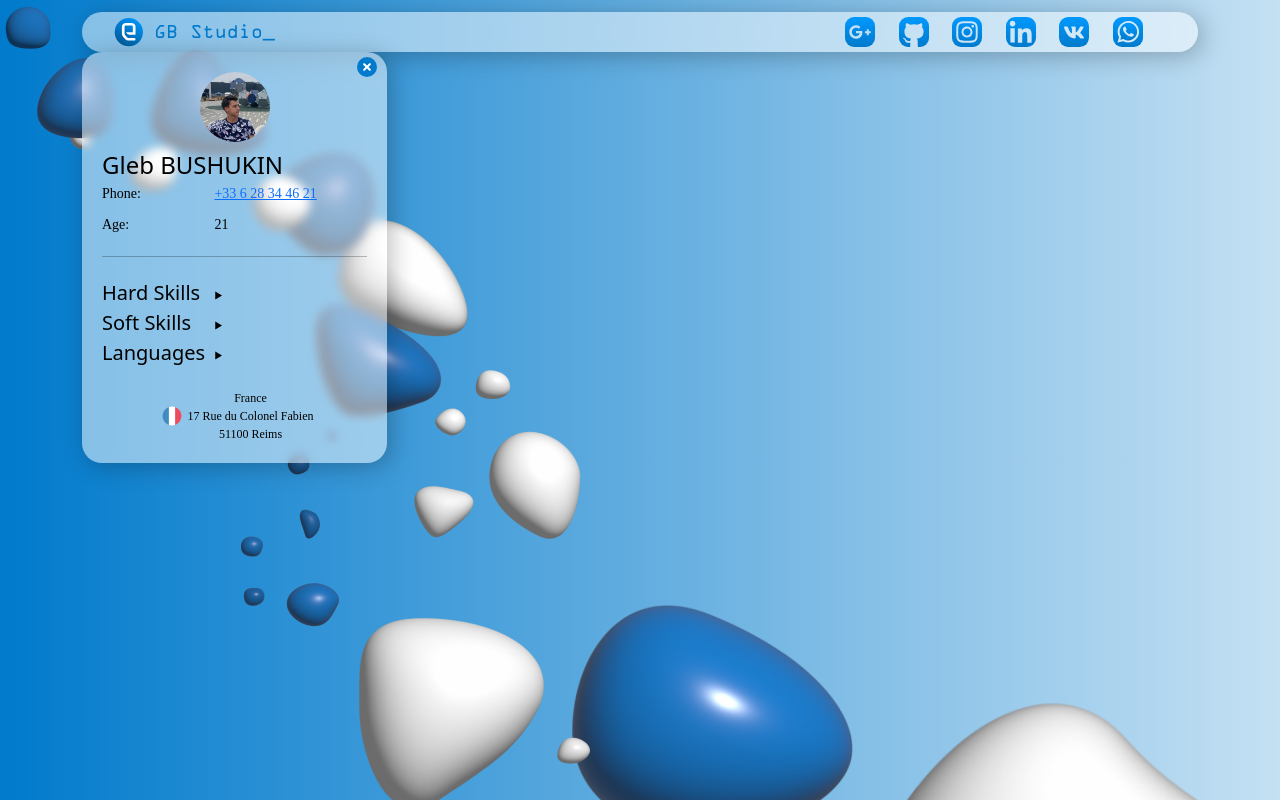
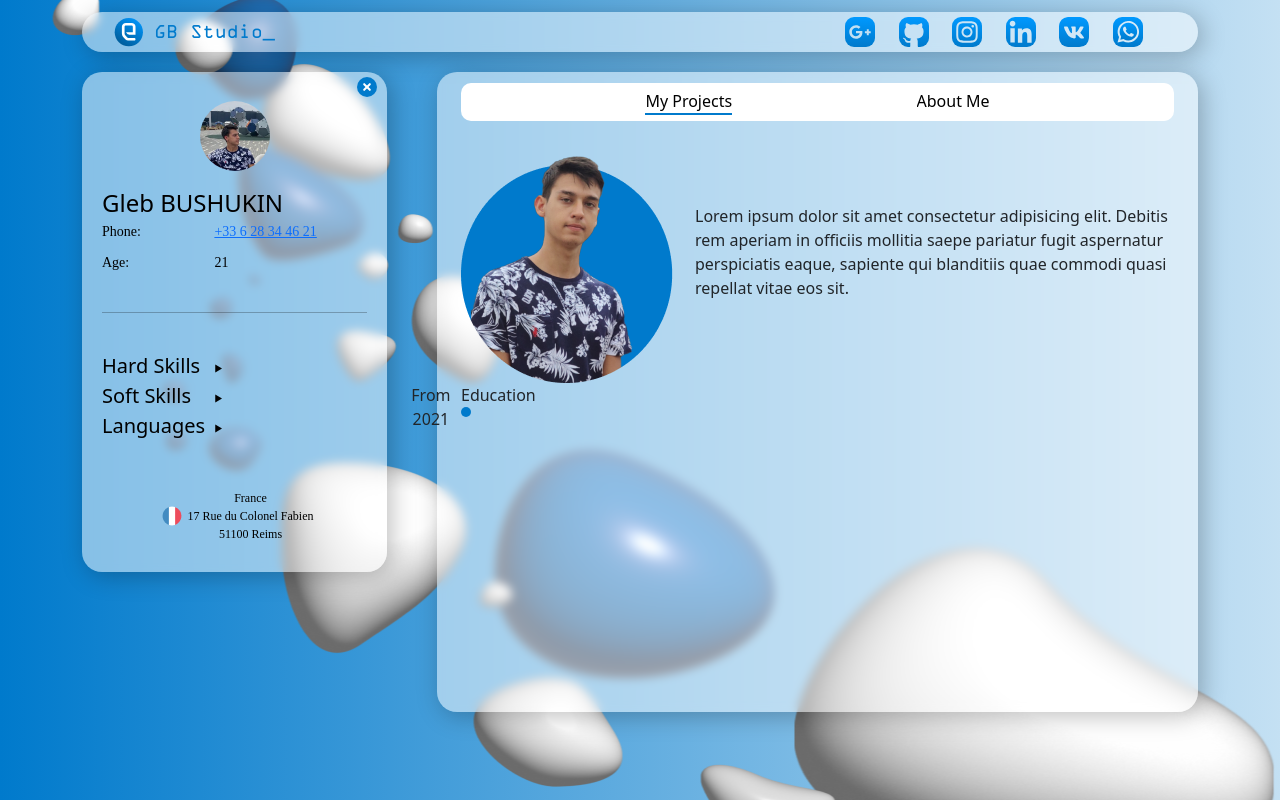
Before and after one commit to NemoZon/my-portfolio, a React (Create React App) app: page / in a window 1280 px wide. Built offline with nearby package versions, Linux system fonts and the light colour scheme.

Commit message:
+Main Page, NavMainPage, MyBtn

```diff
--- a/src/App.css
+++ b/src/App.css
@@ -12,6 +12,7 @@
 body {
   background-image: url("./img/background/bubles.png"),
                     linear-gradient(90deg, #007ACC 0%, #ffffff 130%);
+  background-position: center ;
 }
 
 ::-webkit-scrollbar{
@@ -25,3 +26,9 @@ body {
   border-radius: 100px;
   background-color:#007acca1;
 }
+
+.content {
+  display: flex;
+  margin-top: 20px;
+  justify-content: space-between;
+}
--- a/src/App.js
+++ b/src/App.js
@@ -2,6 +2,7 @@ import React, {useState} from 'react';
 import './App.css';
 import MyNav from './components/UI/navbar/MyNav';
 import MyPortfolio from './components/MyPortfolio';
+import MyMainPage from './components/MyMainPage';
 
 
 function App() {
@@ -14,7 +15,6 @@ function App() {
     timeout = setTimeout(()=>{
       preloader.style.display = "none"
       setLoading(false)
-      console.log("hello");
     }, 2000)
   } else {
     clearTimeout(timeout)
@@ -25,7 +25,10 @@ function App() {
     !loading &&
     <div className='container'>
       <MyNav text="GB Studio_" logo="./img/logo/logo.svg" />
-      <MyPortfolio></MyPortfolio>
+      <div className='content'>
+        <MyPortfolio></MyPortfolio>
+        <MyMainPage></MyMainPage>
+      </div>
     </div>
   );
 }
--- /dev/null
+++ b/src/components/MyMainPage.jsx
@@ -0,0 +1,32 @@
+import React from 'react'
+import classes from './MyMainPage.module.css'
+import MyNavBtn from './UI/navbar/MyNavBtn'
+
+export default function MyMainPage(props) {
+    return (
+        <section className={classes.main} {...props}>
+            <MyNavBtn list={[
+                    {
+                        id: 1,
+                        children: "My Projects",
+                        active: true
+                    },
+                    {
+                        id: 2,
+                        children: "About Me",
+                        active: false
+                    }
+                ]}/>
+            <div className={classes.description}>
+                <img src='./img/avatars/Avatar.png'></img>
+                <div>
+                    Lorem ipsum dolor sit amet consectetur adipisicing elit. Debitis rem aperiam in officiis mollitia saepe pariatur fugit aspernatur perspiciatis eaque, sapiente qui blanditiis quae commodi quasi repellat vitae eos sit.
+                </div>
+            </div>
+            <section>
+                <div className={classes.title}>Education</div>
+                <div className={classes.point}></div>
+            </section>
+        </section>
+    )
+}
--- /dev/null
+++ b/src/components/MyMainPage.module.css
@@ -0,0 +1,34 @@
+.main {
+    margin-left: 50px;
+    background: rgba(255, 255, 255, 0.5);
+    box-shadow: 4px 4px 25px rgba(0, 0, 0, 0.25);
+    backdrop-filter: blur(5px);
+    /* Note: backdrop-filter has minimal browser support */
+    height: 80vh;
+    border-radius: 20px;
+    padding: 11px 24px;
+}
+
+.description{
+    display: flex;
+    align-items: center;
+    justify-content: space-between;
+}
+
+.point {
+    position: relative;
+    border-radius: 100%;
+    width: 10px;
+    height: 10px;
+    background-color: #007ACC;
+}
+
+.point::before {
+    content: "From 2021";
+    text-align: center;
+    font-weight: 500;
+    position: absolute;
+    left: -10px;
+    top: 0;
+    transform: translateX(-100%) translateY(-50%);
+}
--- a/src/components/MyPortfolio.module.css
+++ b/src/components/MyPortfolio.module.css
@@ -1,5 +1,6 @@
 .portfolio {
     position: relative;
+    transition: margin-bottom 1s;
     width: 100%;
     padding: 20px;
     background: rgba(255, 255, 255, 0.5);
@@ -9,7 +10,7 @@
     border-radius: 20px;
     max-width: 305px;
     color: black;
-    min-height: 200px;
+    max-height: 500px;
 }
 
 .portfolio__content {
@@ -171,14 +172,17 @@
 @keyframes close {
     0%{
         width: 100%;
+
     }
     100%{
         width: 5%;
+
     }
 }
 @keyframes openAnimation {
     0%{
         width: 5%;
+
     }
     100%{
         width: 100%;
--- /dev/null
+++ b/src/components/UI/button/MyBtn.jsx
@@ -0,0 +1,11 @@
+import React from 'react'
+import classes from './MyBtn.module.css'
+
+export default function MyBtn({id, children, active, f, ...props}) {
+    return (
+        <div className={classes.container} style={{overflow: "hidden"}}>
+            <button className={classes.btn} onClick={()=>f(id)} {...props}>{children}</button>
+            <span className={active?classes.span_active:classes.span_disabled} ></span>
+        </div>
+    )
+}
--- /dev/null
+++ b/src/components/UI/button/MyBtn.module.css
@@ -0,0 +1,43 @@
+.btn {
+    /* position: relative; */
+    text-align: center;
+    text-transform: capitalize;
+    font-size: 16px;
+    font-weight: 400;
+    color: #000000;
+    border: none;
+    background-color: transparent;
+}
+.container {
+    display: flex;
+    flex-direction: column;
+}
+.span_disabled {
+    height: 2px;
+    background-color: #007acc;
+    animation: 0.3s btnDisabled ease-out;
+    animation-fill-mode: forwards;}
+.span_active {
+    height: 2px;
+    background-color: #007acc;
+    animation: 0.3s btnActive ease-in;
+    animation-fill-mode: forwards;
+}
+
+@keyframes btnActive {
+    0% {
+        width: 0%;
+    }
+    100% {
+        width: 100%;
+    }
+}
+
+@keyframes btnDisabled {
+    0% {
+        transform: translateX(0%);
+    }
+    100% {
+        transform: translateX(100%);
+    }
+}
--- /dev/null
+++ b/src/components/UI/navbar/MyNavBtn.jsx
@@ -0,0 +1,25 @@
+import React, {useState} from 'react'
+import MyBtn from '../button/MyBtn'
+import classes from './MyNavBtn.module.css'
+
+export default function MyNavBtn({list, ...props}) {
+    const [activeList, setActiveList] = useState(list);
+    const change = (id)=>{
+        setActiveList(activeList.map((elem)=>{
+            console.log(id, elem.id)
+            if (elem.id == id) {
+                return {...elem, active: true}
+            } else {
+                return {...elem, active: false}
+            }
+        }))
+    }
+
+    return (
+        <nav className={classes.nav} {...props}>
+            {activeList.map((elem)=>
+                <MyBtn key={elem.id} active={elem.active} f={change} id={elem.id}>{elem.children}</MyBtn>
+            )}
+        </nav>
+    )
+}
--- /dev/null
+++ b/src/components/UI/navbar/MyNavBtn.module.css
@@ -0,0 +1,7 @@
+.nav {
+    display: flex;
+    justify-content: space-evenly;
+    background-color: #fff;
+    border-radius: 10px;
+    padding: 6px 0;
+}
```
Also changed, not shown: public/img/avatars/Avatar.png (added).
